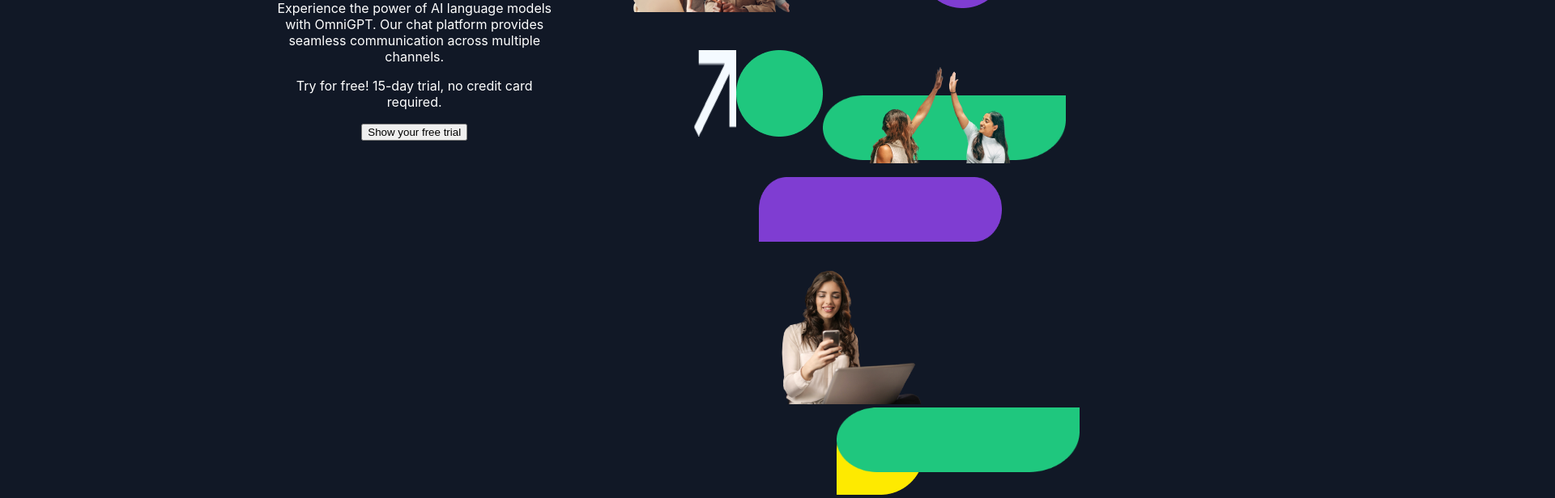
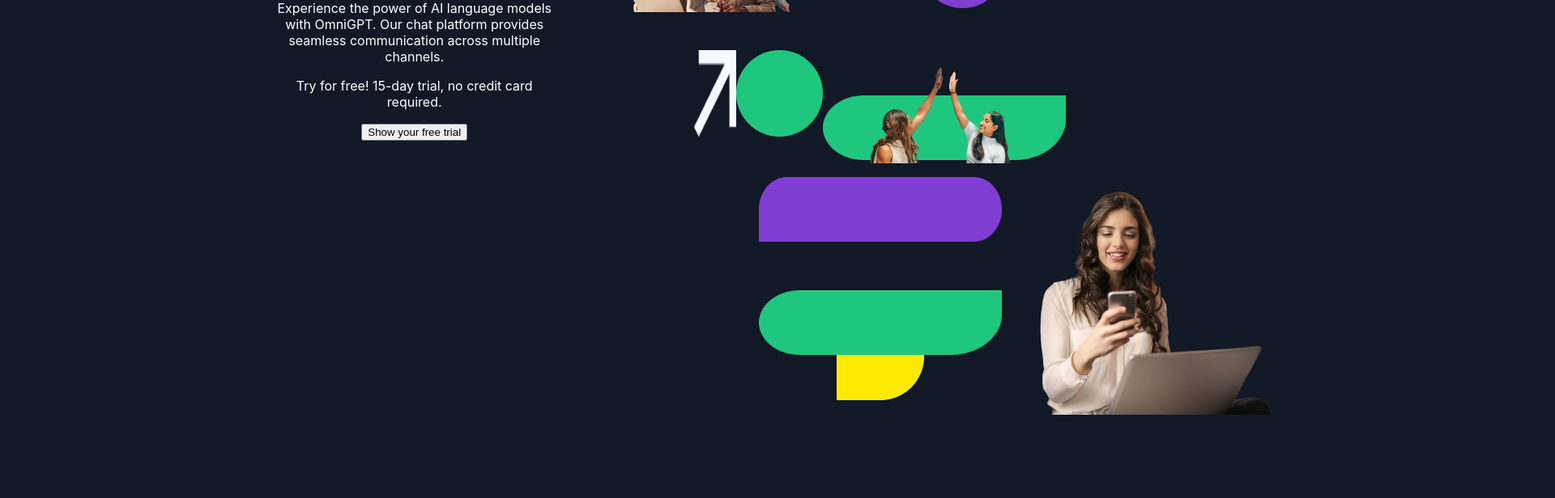
Before and after one commit to Peacesandy/omin-gpt, a React (Create React App) app: page / in a window 1280 px wide. Shown: the part 251-867 px from the top of the page at 81% size, 1920 px wide, since content can reach past the window. After the commit the page ends 800 px from the top, so only its background shows below. Built offline with nearby package versions, Linux system fonts and the light colour scheme.

Commit message:
styled navbar

```diff
--- a/src/Styles/Home.css
+++ b/src/Styles/Home.css
@@ -112,18 +112,16 @@
 }
 
 .lasttechwoman{
-    position: relative;
+    position: absolute;
     z-index: 3;
-    margin-right: 400%;
-    width: 200px;
-    margin-top: 7%;
+    margin-right: 30%;
 }
 
 .lastgreenrectangle{
-    position: absolute;
+    position: relative;
+    top: 56px;
+    left: 0;
     z-index: 1;
     width: 300px;
     height: 80px;
-    margin-right: 20%;
-    margin-bottom: 10%;
 }
```
